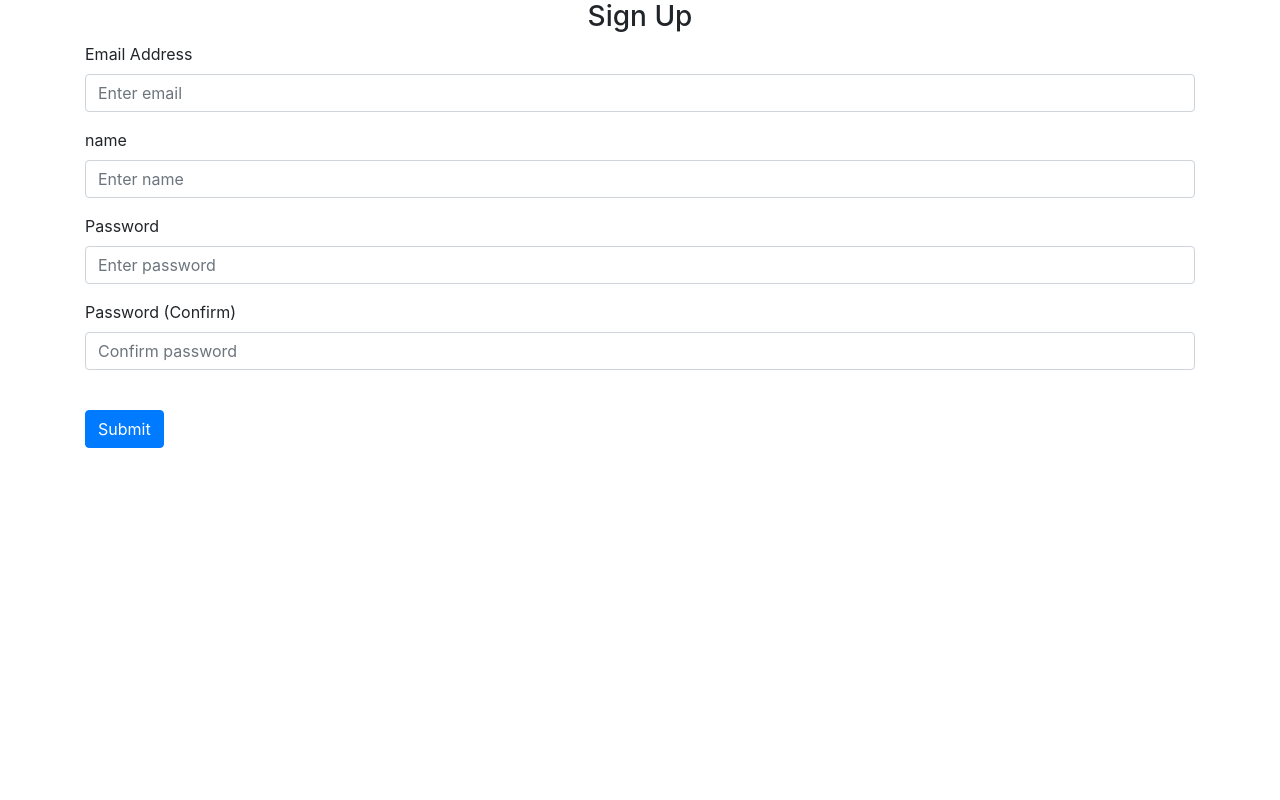
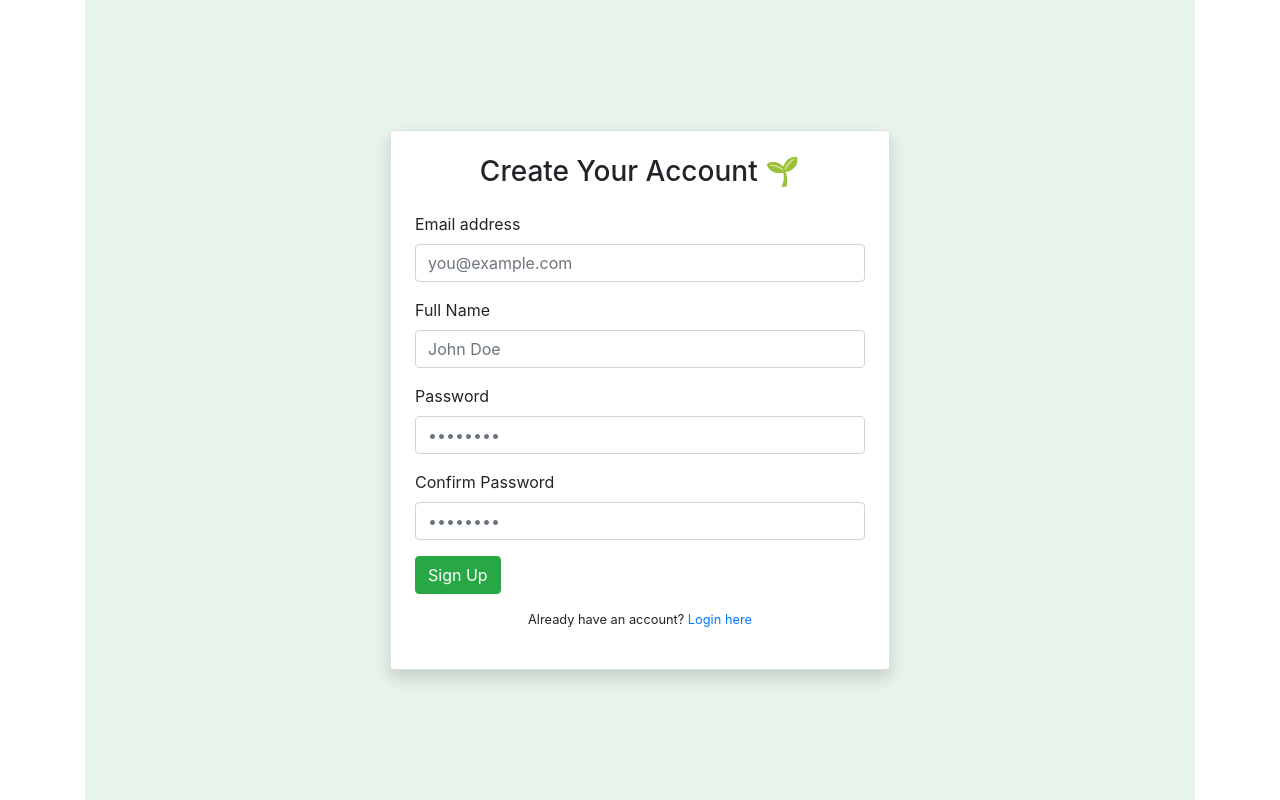
Before and after one commit to ALISHA8484/Web-application-with-flask, a Flask app: page /sign-up in a window 1280 px wide. Shown: the part 56-856 px from the top of the page. Before the commit the page ends 504 px from the top, so only its background shows below. Run offline with Flask 3, Linux system fonts and the light colour scheme; some libraries are stand-ins or nearby versions.

Commit message:
Too many request error was designed.Sign up and Sign in html changed.

```diff
--- a/main.py
+++ b/main.py
@@ -1,10 +1,11 @@
-from website import create_app,db
+from website import create_app,db,limiter , render_template
 from werkzeug.security import generate_password_hash, check_password_hash
 from website.models import User
 
 app = create_app()
 with app.app_context():
     db.create_all()
+    limiter.init_app(app)
     admin_email = "admin@example.com"
     admin_password = "admin1234"
 
--- a/website/auth.py
+++ b/website/auth.py
@@ -5,20 +5,25 @@ from . import db
 from flask_login import login_user, login_required, logout_user, current_user
 import secrets
 import datetime
-
+from website import limiter
 
 auth = Blueprint('auth', __name__)
 
 @auth.route('/login' , methods=['GET', 'POST'])
+@limiter.limit("5 per minute", methods=["POST"],per_method=True)
 def login():
 
     token = request.cookies.get('token')
     if token:
         user = User.query.filter_by(token=token).first()
-        login_user(user)
-        if user:
-            flash('Logged in with cookie!', category='success')
-            return redirect(url_for('views.home'))
+        if user :
+            login_user(user)
+            if user.is_admin:
+                flash('Logged in with cookie!', category='success')
+                return redirect(url_for('views.admin_panel'))
+            else:
+               flash('Logged in with cookie!', category='success')
+               return redirect(url_for('views.home'))
 
     if request.method == 'POST':
         email = request.form.get('email')
@@ -39,7 +44,7 @@ def login():
                    response.set_cookie('token', user.token, httponly=True)
                    return response
                 else:
-                    response = make_response(redirect(url_for('view.home')))
+                    response = make_response(redirect(url_for('views.home')))
                     if(remember):
                         response.set_cookie('token', user.token, max_age=10 , httponly=True)
                     else:
@@ -56,6 +61,7 @@ def login():
 
 @auth.route('/logout')
 @login_required
+@limiter.exempt
 def logout():
     token = request.cookies.get('token')
 
@@ -66,7 +72,7 @@ def logout():
             db.session.commit()
 
     response = make_response(redirect(url_for('auth.login')))
-    response.set_cookie('token', '', expires=0)
+    response.set_cookie('token', '', max_age=0, expires=0, httponly=True)
     logout_user()
     return response
 
--- a/website/templates/sign_up.html
+++ b/website/templates/sign_up.html
@@ -1,48 +1,34 @@
-{% extends "base.html" %} {% block title %}Sign Up{% endblock %} {% block
-    content %}
+{% extends "base.html" %}
+{% block title %}Sign Up{% endblock %}
+
+{% block content %}
+<div style="min-height: 100vh; background-color: #e6f4ea;" class="d-flex justify-content-center align-items-center">
+  <div class="card shadow p-4" style="width: 100%; max-width: 500px;">
+    <h3 class="text-center mb-4">Create Your Account 🌱</h3>
     <form method="POST">
-      <h3 align="center">Sign Up</h3>
-      <div class="form-group">
-        <label for="email">Email Address</label>
-        <input
-          type="email"
-          class="form-control"
-          id="email"
-          name="email"
-          placeholder="Enter email"
-        />
+      <div class="mb-3">
+        <label for="email" class="form-label">Email address</label>
+        <input type="email" class="form-control" id="email" name="email" placeholder="you@example.com" required />
       </div>
-      <div class="form-group">
-        <label for="name">name</label>
-        <input
-          type="text"
-          class="form-control"
-          id="name"
-          name="name"
-          placeholder="Enter name"
-        />
+      <div class="mb-3">
+        <label for="name" class="form-label">Full Name</label>
+        <input type="text" class="form-control" id="name" name="name" placeholder="John Doe" required />
       </div>
-      <div class="form-group">
-        <label for="password1">Password</label>
-        <input
-          type="password"
-          class="form-control"
-          id="password1"
-          name="password1"
-          placeholder="Enter password"
-        />
+      <div class="mb-3">
+        <label for="password1" class="form-label">Password</label>
+        <input type="password" class="form-control" id="password1" name="password1" placeholder="••••••••" required />
       </div>
-      <div class="form-group">
-        <label for="password2">Password (Confirm)</label>
-        <input
-          type="password"
-          class="form-control"
-          id="password2"
-          name="password2"
-          placeholder="Confirm password"
-        />
+      <div class="mb-3">
+        <label for="password2" class="form-label">Confirm Password</label>
+        <input type="password" class="form-control" id="password2" name="password2" placeholder="••••••••" required />
       </div>
-      <br />
-      <button type="submit" class="btn btn-primary">Submit</button>
+      <div class="d-grid">
+        <button type="submit" class="btn btn-success">Sign Up</button>
+      </div>
     </form>
-    {% endblock %}
+    <p class="text-center mt-3 small">
+      Already have an account? <a href="/login">Login here</a>
+    </p>
+  </div>
+</div>
+{% endblock %}
--- a/website/views.py
+++ b/website/views.py
@@ -3,7 +3,7 @@ from flask_login import login_required, current_user
 from .models import Note , User
 from . import db
 import json
-
+from website import limiter
 views = Blueprint('views', __name__)
 
 @views.route('/', methods=['GET', 'POST'])
@@ -43,6 +43,7 @@ def delete_note():
     return jsonify({})
 
 @views.route('/admin')
+@limiter.exempt
 def admin_panel():
     token = request.cookies.get('token')
     user = User.query.filter_by(token=token).first()
```
Also changed, not shown: website/__init__.py (+13 -4 lines), website/templates/limiter.html (added, +23 -0 lines), website/templates/login.html (+22 -12 lines), instance/database.db.
